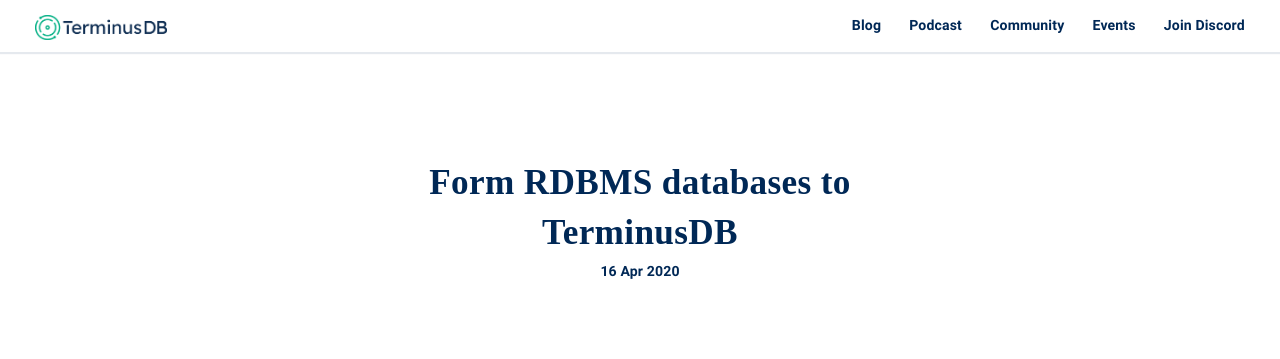
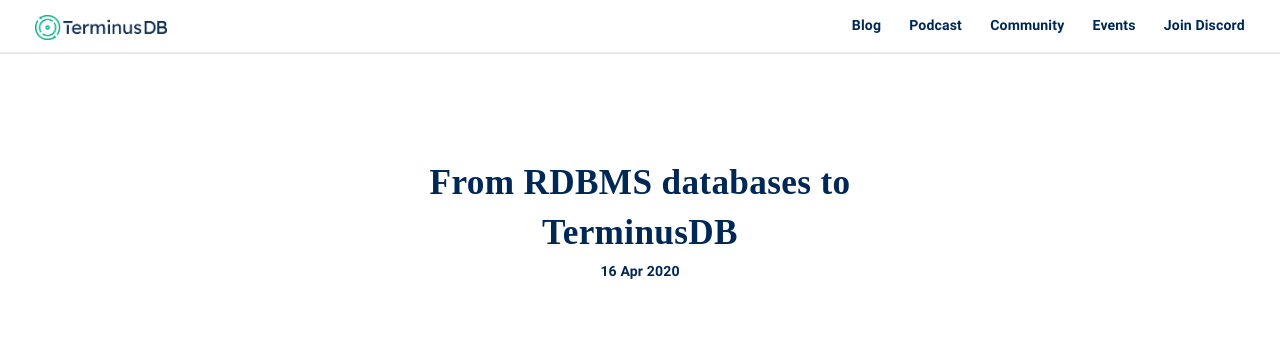
Before and after one commit to terminusdb/terminusdb-blog, a Jekyll site: the page built from _posts/2020-04-16-from-RDBMS-databases-to-terminusDB.md, in a window 1280 px wide and 900 px high. Shown: the top 359 px of the window. Built offline with Jekyll 4.4.1, drawn with Linux system fonts in a browser that asks for light colours; some web fonts are replaced; comment, search, counter and statistics services are not loaded.

Commit message:
Update Blog “2020-04-16-from-RDBMS-databases-to-terminusDB”

```diff
--- a/_posts/2020-04-16-from-RDBMS-databases-to-terminusDB.md
+++ b/_posts/2020-04-16-from-RDBMS-databases-to-terminusDB.md
@@ -1,8 +1,8 @@
 ---
 layout: post
-title: "Form RDBMS databases to TerminusDB"
+title: From RDBMS databases to TerminusDB
 date: 2020-04-16T10:44:15.289Z
-description:
+description: "From "
 image: /blog/assets/images/autumn-3937289_1920.jpg
 author:
   - value: francesca
@@ -13,7 +13,6 @@
   - Database
   - Data
   - Development
-
 ---
 
 Most of your applications need to store data somewhere and probably relational databases like MySQL, PostgreSQL etc.. are  the most commonly used for this purpose.
```
